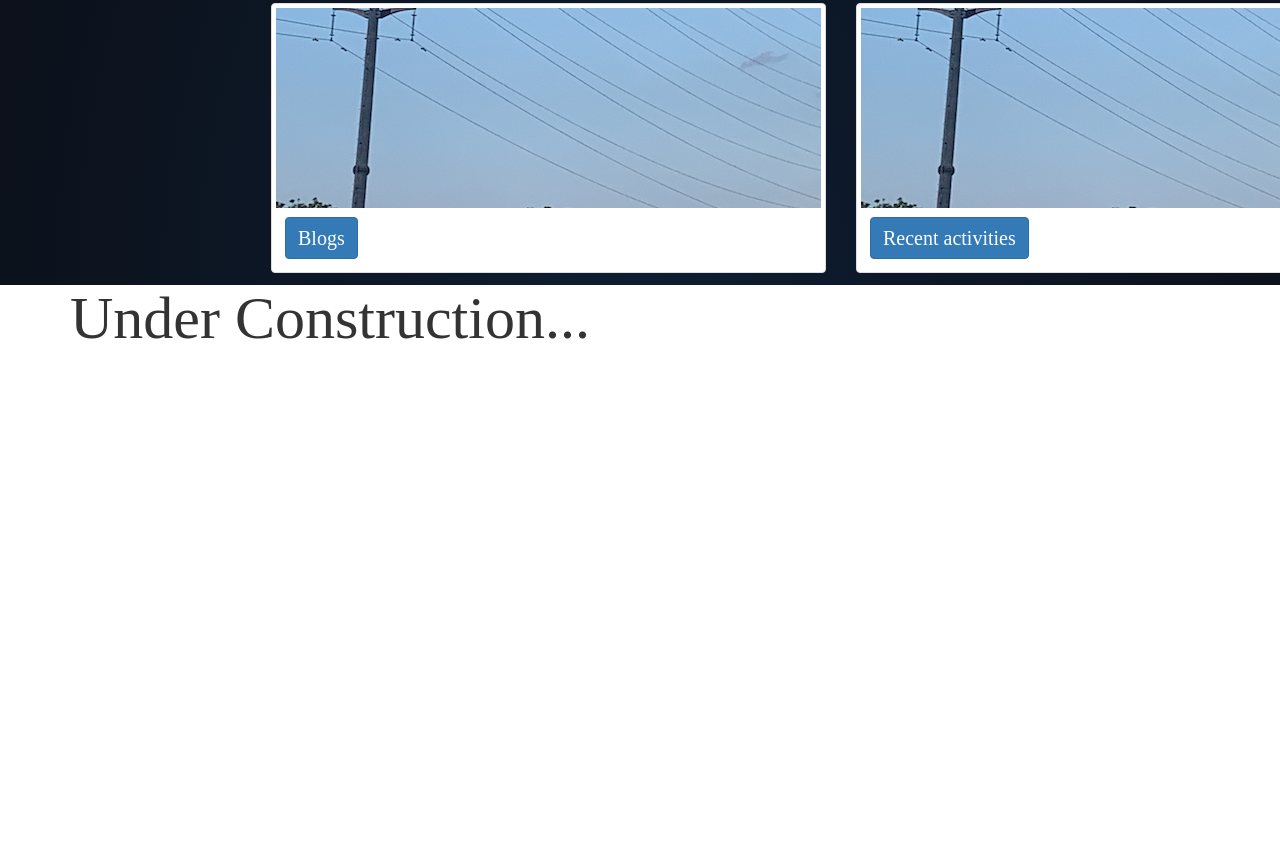
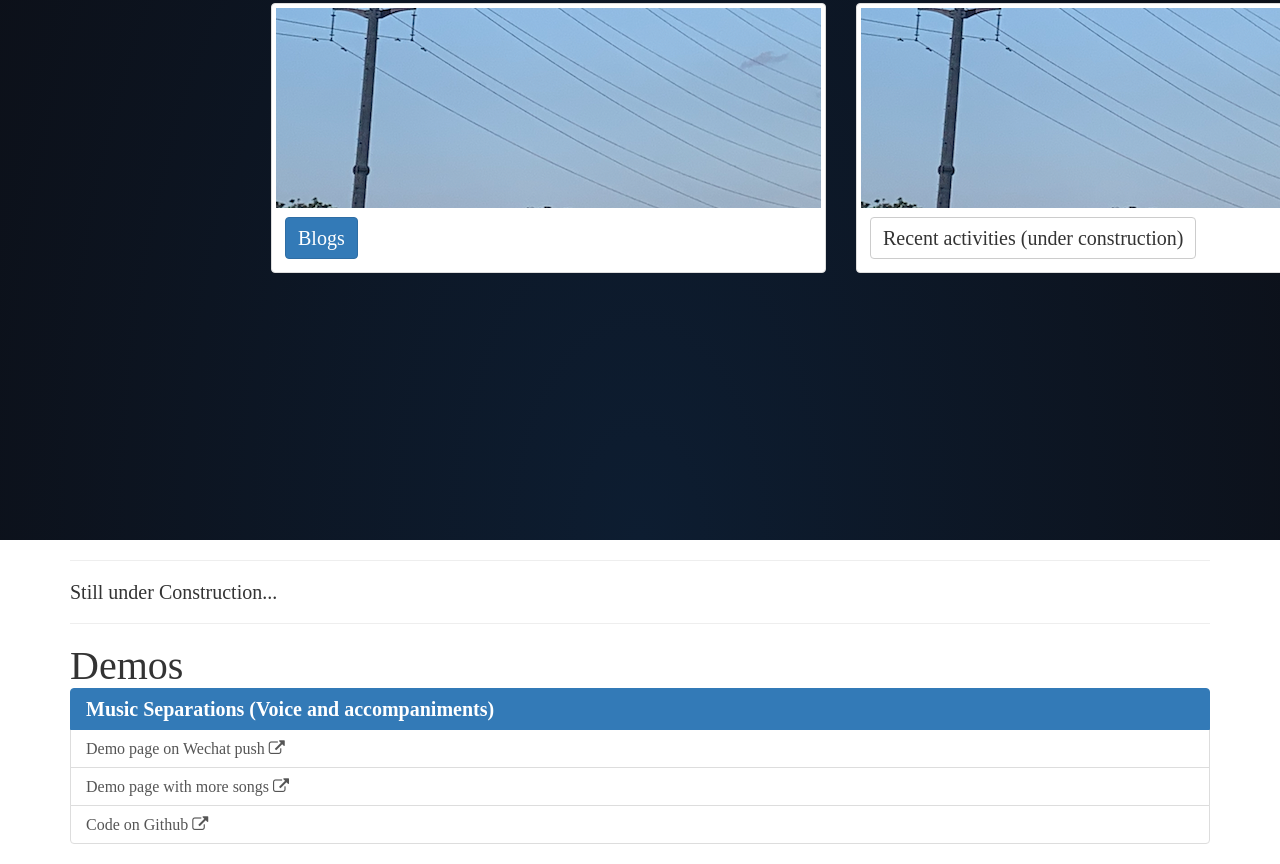
Before and after one commit to haoheliu/my-site, a plain HTML site: page index.html in a window 1280 px wide. Shown: the part 570-1434 px from the top of the page. Before the commit the page ends 921 px from the top, so only its background shows below. Drawn offline with Linux system fonts and the light colour scheme.

Commit message:
Add first demo

```diff
--- a/index.html
+++ b/index.html
@@ -37,6 +37,12 @@
         background-repeat:no-repeat;
    background-size:100%;
         /*background-repeat: no-repeat;*/
+    }
+    h1{
+    	font-size: 40px
+    }
+    h2{
+    	font-size: 20px;
     }
     </style>
     <script src="./meteors/hm.js"></script>
@@ -137,7 +143,7 @@
                             <div class="caption">
                                 <!-- <h3>Demos of my researches/projects</h3> -->
                                 <!-- <p>...</p> -->
-                                <p><a href="http://blog.haoheliu.com" class="btn btn-primary" role="button" style="font-size: 20px">Demos & Codes</a> </p>
+                                <p><a href="#demos" class="btn btn-primary" role="button" style="font-size: 20px">Demos & Codes</a> </p>
                             </div>
                         </div>
                     </div>
@@ -175,7 +181,7 @@
                             <div class="caption">
                                 <!-- <h3>Thumbnail label</h3> -->
                                 <!-- <p>...</p> -->
-                                <p><a href="#" class="btn btn-primary" role="button" style="font-size: 20px">Recent activities</a></p>
+                                <p><a href="#" class="btn btn-default" role="button" style="font-size: 20px">Recent activities (under construction)</a></p>
                             </div>
                         </div>
                     </div>
@@ -199,9 +205,30 @@
     </div>
     </div>
     <div class="container">
-    	<h1 style="font-size: 60px">
-    		Under Construction...
+        <hr>
+    	<h2>
+    		Still under Construction...
+    	</h2>
+    	<hr>
+    	<h1 id="demos">
+    		Demos
     	</h1>
+    	<div>
+
+    	<div class="list-group">
+  <a href="https://haoheliu.github.io/Channel-wise-Subband-Input/resources/paper/Paper-Channel-wise%20Subband%20Input%20for%20Better%20Voice%20and%20Accompaniment%20Separation%20on%20High%20Resolution%20Music.pdf" class="list-group-item active" style="font-size: 20px">
+    <b>Music Separations (Voice and accompaniments)</b>
+  </a>
+  <a href="https://mp.weixin.qq.com/s/thk6FOYR9wKPWkCD5NOM-A" class="list-group-item">Demo page on Wechat push <i class="fa fa-external-link"></i></a>
+  <a href="https://haoheliu.github.io/Channel-wise-Subband-Input/" class="list-group-item">Demo page with more songs <i class="fa fa-external-link"></i></a>
+  <a href="https://github.com/haoheliu/Subband-Music-Separation" class="list-group-item">Code on Github <i class="fa fa-external-link"></i></a>
+</div>
+    	<!-- <ul>
+    		<li><a href="" style="color: #000000">- </a></li>
+    		<li><a href="/" style="color: #000000">- </a></li>
+    	</ul> -->
+    	</div>
+
     </div>
 </body>
 
```
